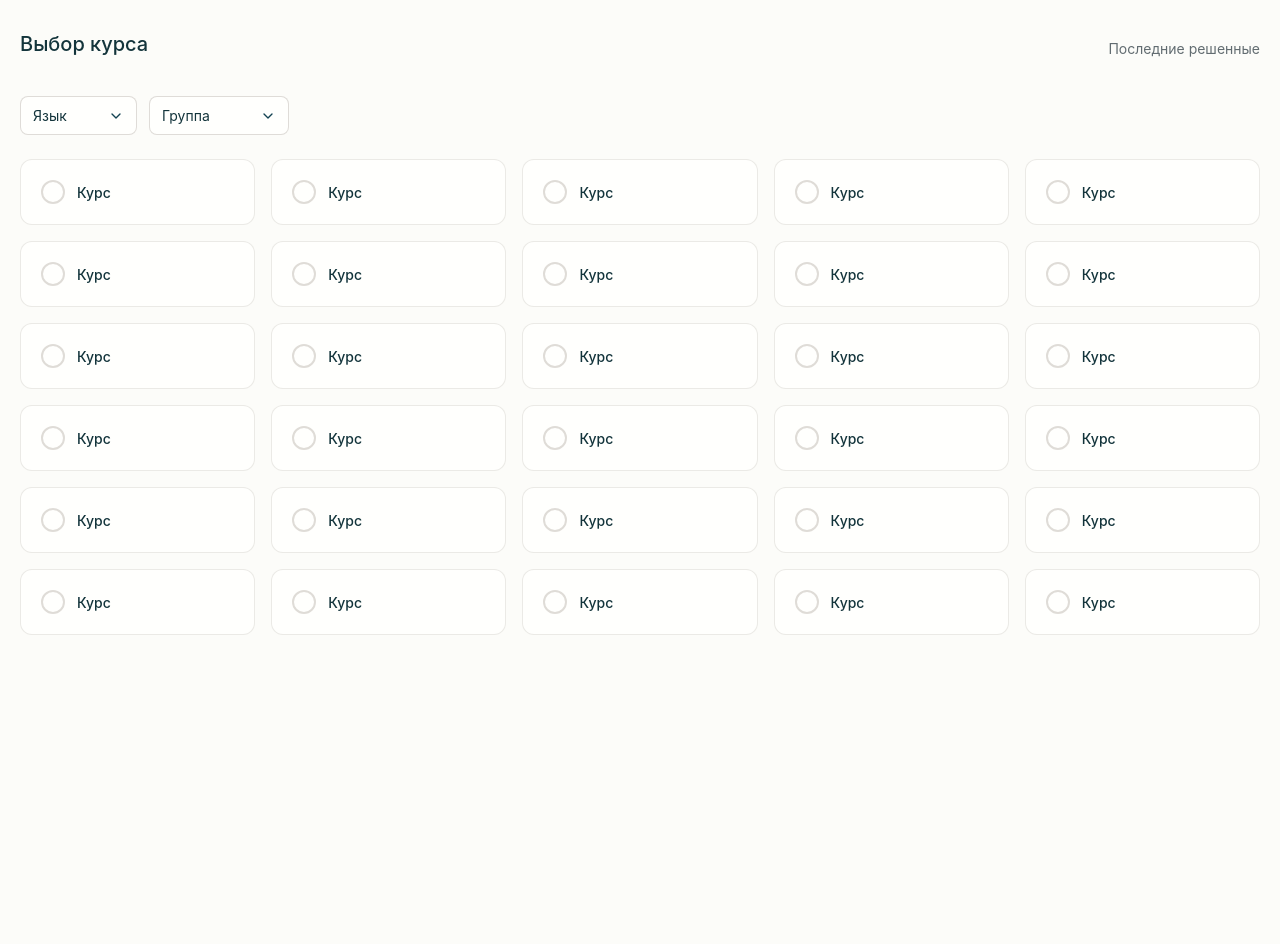
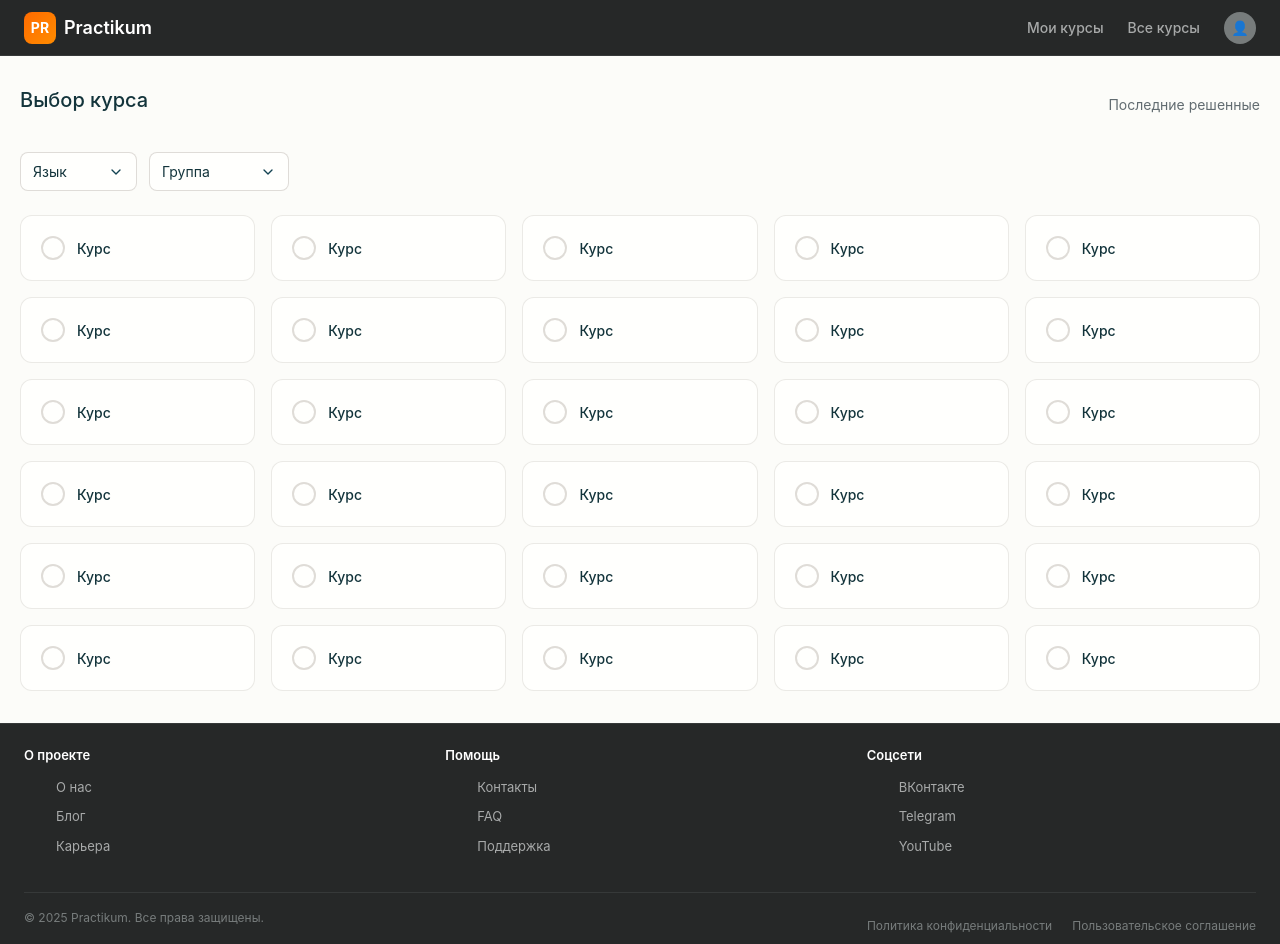
Before and after one commit to MaximGaranin/Practikum, a Django app: page / in a window 1280 px wide. Before the commit the page ends 635 px from the top, so only its background shows below. Run offline with Django 5.2, Linux system fonts and the light colour scheme; some libraries are stand-ins or nearby versions.

Commit message:
Header and Footer

```diff
--- /dev/null
+++ b/Practikum/static/css/base.css
@@ -0,0 +1,40 @@
+/* === CSS Variables === */
+:root {
+    --color-white: #ffffff;
+    --color-gray-200: #f5f5f5;
+    --color-gray-300: #a7a9a9;
+    --color-gray-400: #777c7c;
+    --color-charcoal-700: #1f2121;
+    --color-charcoal-800: #262828;
+    --navbar-height: 56px;
+}
+
+/* === Reset & Layout === */
+* {
+    box-sizing: border-box;
+    margin: 0;
+    padding: 0;
+}
+
+html {
+    height: 100%;
+}
+
+body {
+    font-family: -apple-system, BlinkMacSystemFont, 'Segoe UI', Roboto, sans-serif;
+    font-size: 14px;
+    line-height: 1.5;
+    color: var(--color-gray-200);
+    background-color: var(--color-charcoal-700);
+    -webkit-font-smoothing: antialiased;
+    padding-top: var(--navbar-height);
+
+    /* Flexbox для прижатия footer к низу */
+    min-height: 100vh;
+    display: flex;
+    flex-direction: column;
+}
+
+main {
+    flex: 1 0 auto;
+}
--- /dev/null
+++ b/Practikum/static/css/footer.css
@@ -0,0 +1,105 @@
+/* === Footer === */
+.site-footer {
+    flex-shrink: 0;
+    background-color: var(--color-charcoal-800);
+    border-top: 1px solid rgba(119, 124, 124, 0.2);
+    padding: 24px 0 1px;
+}
+
+.footer-container {
+    max-width: 1440px;
+    margin: 0 auto;
+    padding: 0 24px;
+}
+
+.footer-content {
+    display: grid;
+    grid-template-columns: repeat(3, 1fr);
+    gap: 32px;
+    margin-bottom: 20px;
+}
+
+.footer-section {
+    display: flex;
+    flex-direction: column;
+    gap: 10px;
+}
+
+.footer-title {
+    font-size: 13px;
+    font-weight: 600;
+    color: var(--color-white);
+    margin-bottom: 2px;
+}
+
+.footer-links {
+    list-style: none;
+    display: flex;
+    flex-direction: column;
+    gap: 8px;
+}
+
+.footer-link {
+    color: var(--color-gray-300);
+    text-decoration: none;
+    font-size: 13px;
+    transition: color 0.15s ease;
+}
+
+.footer-link:hover {
+    color: var(--color-white);
+}
+
+.footer-bottom {
+    padding-top: 16px;
+    border-top: 1px solid rgba(119, 124, 124, 0.2);
+    display: flex;
+    justify-content: space-between;
+    align-items: center;
+    flex-wrap: wrap;
+    gap: 12px;
+}
+
+.footer-copyright {
+    font-size: 12px;
+    color: var(--color-gray-400);
+}
+
+.footer-legal {
+    display: flex;
+    gap: 20px;
+}
+
+.footer-legal-link {
+    font-size: 12px;
+    color: var(--color-gray-400);
+    text-decoration: none;
+    transition: color 0.15s ease;
+}
+
+.footer-legal-link:hover {
+    color: var(--color-gray-300);
+}
+
+/* === Footer Responsive === */
+@media (max-width: 768px) {
+    .footer-container {
+        padding: 0 16px;
+    }
+
+    .footer-content {
+        grid-template-columns: 1fr;
+        gap: 24px;
+        margin-bottom: 16px;
+    }
+
+    .footer-bottom {
+        flex-direction: column;
+        align-items: flex-start;
+    }
+
+    .footer-legal {
+        flex-direction: column;
+        gap: 10px;
+    }
+}
--- /dev/null
+++ b/Practikum/static/css/header.css
@@ -0,0 +1,121 @@
+/* === Header === */
+:root {
+    --navbar-height: 56px;
+}
+
+.site-header {
+    position: fixed;
+    top: 0;
+    left: 0;
+    right: 0;
+    height: var(--navbar-height);
+    background-color: var(--color-charcoal-800);
+    border-bottom: 1px solid rgba(119, 124, 124, 0.2);
+    z-index: 1000;
+}
+
+.header-container {
+    max-width: 1440px;
+    margin: 0 auto;
+    padding: 0 24px;
+    height: 100%;
+    display: flex;
+    align-items: center;
+    justify-content: space-between;
+}
+
+.header-brand {
+    display: flex;
+    align-items: center;
+    gap: 8px;
+    text-decoration: none;
+    color: var(--color-white);
+}
+
+.brand-icon {
+    width: 32px;
+    height: 32px;
+    background: linear-gradient(135deg, #ff6b00 0%, #ff8c00 100%);
+    border-radius: 8px;
+    display: flex;
+    align-items: center;
+    justify-content: center;
+    font-size: 14px;
+    font-weight: 700;
+    color: var(--color-white);
+}
+
+.brand-text {
+    font-size: 18px;
+    font-weight: 600;
+}
+
+.header-nav {
+    display: flex;
+    align-items: center;
+    gap: 24px;
+}
+
+.nav-link {
+    color: var(--color-gray-300);
+    text-decoration: none;
+    font-size: 14px;
+    font-weight: 500;
+    transition: color 0.15s ease;
+}
+
+.nav-link:hover {
+    color: var(--color-white);
+}
+
+.gift-btn {
+    background-color: #ff6b00;
+    color: var(--color-white);
+    border: none;
+    border-radius: 8px;
+    padding: 8px 16px;
+    font-size: 14px;
+    font-weight: 500;
+    cursor: pointer;
+    transition: background-color 0.2s ease;
+}
+
+.gift-btn:hover {
+    background-color: #e55f00;
+}
+
+.user-avatar {
+    width: 32px;
+    height: 32px;
+    border-radius: 50%;
+    background-color: var(--color-gray-400);
+    display: flex;
+    align-items: center;
+    justify-content: center;
+    cursor: pointer;
+    transition: transform 0.2s ease;
+}
+
+.user-avatar:hover {
+    transform: scale(1.05);
+}
+
+/* === Responsive Header === */
+@media (max-width: 768px) {
+    .header-container {
+        padding: 0 16px;
+    }
+
+    .nav-link:not(:first-child) {
+        display: none;
+    }
+
+    .gift-btn {
+        padding: 6px 12px;
+        font-size: 12px;
+    }
+
+    .brand-text {
+        font-size: 16px;
+    }
+}
--- a/Practikum/templates/base.html
+++ b/Practikum/templates/base.html
@@ -5,13 +5,16 @@
     <meta charset="utf-8">
     <title>{% block title %}Practikum{% endblock %}</title>
     <link rel="stylesheet" href="https://cdn.jsdelivr.net/npm/bootstrap@5/dist/css/bootstrap.min.css">
+    <link rel="stylesheet" href="{% static 'css/base.css' %}">
+    <link rel="stylesheet" href="{% static 'css/header.css' %}">
+    <link rel="stylesheet" href="{% static 'css/footer.css' %}">
     {% block link %}{% endblock %}
 </head>
 <body>
-    {% comment %} {% include "includes/header.html" %} {% endcomment %}
+    {% include "includes/header.html" %}
     <main>
       {% block content %}{% endblock %}
     </main>
-    {% comment %} {% include "includes/footer.html" %}    {% endcomment %}
-  </body>
+    {% include "includes/footer.html" %}
+</body>
 </html>
--- a/Practikum/templates/includes/footer.html
+++ b/Practikum/templates/includes/footer.html
@@ -1,3 +1,41 @@
-<footer class="border-top text-center py-3">
-      <p>© Practikum</p>
+{% load static %}
+<footer class="site-footer">
+      <div class="footer-container">
+            <div class="footer-content">
+                  <div class="footer-section">
+                        <h3 class="footer-title">О проекте</h3>
+                        <ul class="footer-links">
+                        <li><a href="#" class="footer-link">О нас</a></li>
+                        <li><a href="#" class="footer-link">Блог</a></li>
+                        <li><a href="#" class="footer-link">Карьера</a></li>
+                        </ul>
+                  </div>
+
+                  <div class="footer-section">
+                        <h3 class="footer-title">Помощь</h3>
+                        <ul class="footer-links">
+                        <li><a href="#" class="footer-link">Контакты</a></li>
+                        <li><a href="#" class="footer-link">FAQ</a></li>
+                        <li><a href="#" class="footer-link">Поддержка</a></li>
+                        </ul>
+                  </div>
+
+                  <div class="footer-section">
+                        <h3 class="footer-title">Соцсети</h3>
+                        <ul class="footer-links">
+                        <li><a href="#" class="footer-link">ВКонтакте</a></li>
+                        <li><a href="#" class="footer-link">Telegram</a></li>
+                        <li><a href="#" class="footer-link">YouTube</a></li>
+                        </ul>
+                  </div>
+      </div>
+
+      <div class="footer-bottom">
+            <p class="footer-copyright">© 2025 Practikum. Все права защищены.</p>
+            <div class="footer-legal">
+                  <a href="#" class="footer-legal-link">Политика конфиденциальности</a>
+                  <a href="#" class="footer-legal-link">Пользовательское соглашение</a>
+            </div>
+      </div>
+</div>
 </footer>
--- a/Practikum/templates/includes/header.html
+++ b/Practikum/templates/includes/header.html
@@ -1,11 +1,18 @@
 {% load static %}
-<header>
-  <nav class="navbar navbar-light" style="background-color: lightskyblue">
-    <div class="container">
-      <a class="navbar-brand {% if request.path == '/' %}active{% endif %}" href="{% url 'blog:index' %}">
-        <img src="{% static 'img/logo.png' %}" width="30" height="30" class="d-inline-block align-top" alt="Лого">
-        Practikum
+<link rel="stylesheet" href="{% static 'css/header.css' %}">
+<header class="site-header">
+  <div class="header-container">
+      <a href="/" class="header-brand">
+          <span class="brand-icon">PR</span>
+          <span class="brand-text">Practikum</span>
       </a>
-    </div>
-  </nav>
+
+      <nav class="header-nav">
+          <a href="#" class="nav-link">Мои курсы</a>
+          <a href="#" class="nav-link">Все курсы</a>
+          <div class="user-avatar">
+              <span>👤</span>
+          </div>
+      </nav>
+  </div>
 </header>
```
